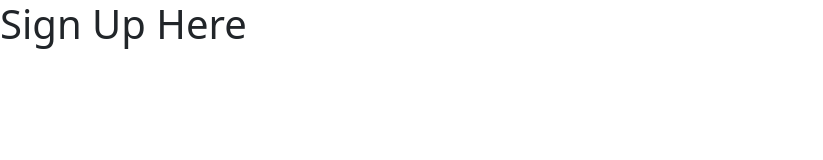
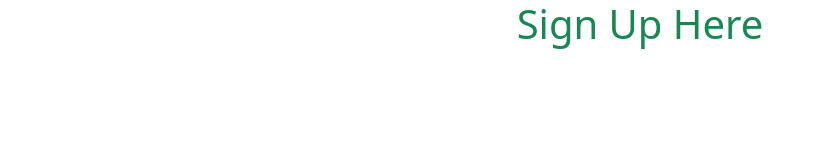
Before and after one commit to petertechy/Git-2-Class-November, a plain HTML site: page index.html in a window 1280 px wide. Shown: the whole page, without its empty margins (0-823 px from the left). Drawn offline with nearby package versions, Linux system fonts and the light colour scheme.

Commit message:
second commit

```diff
--- a/index.html
+++ b/index.html
@@ -9,7 +9,7 @@
 </head>
 <body>
     <div>
-        <h1>Sign Up Here</h1>
+        <h1 class="text-center text-success">Sign Up Here</h1>
     </div>
 </body>
 </html>
```
